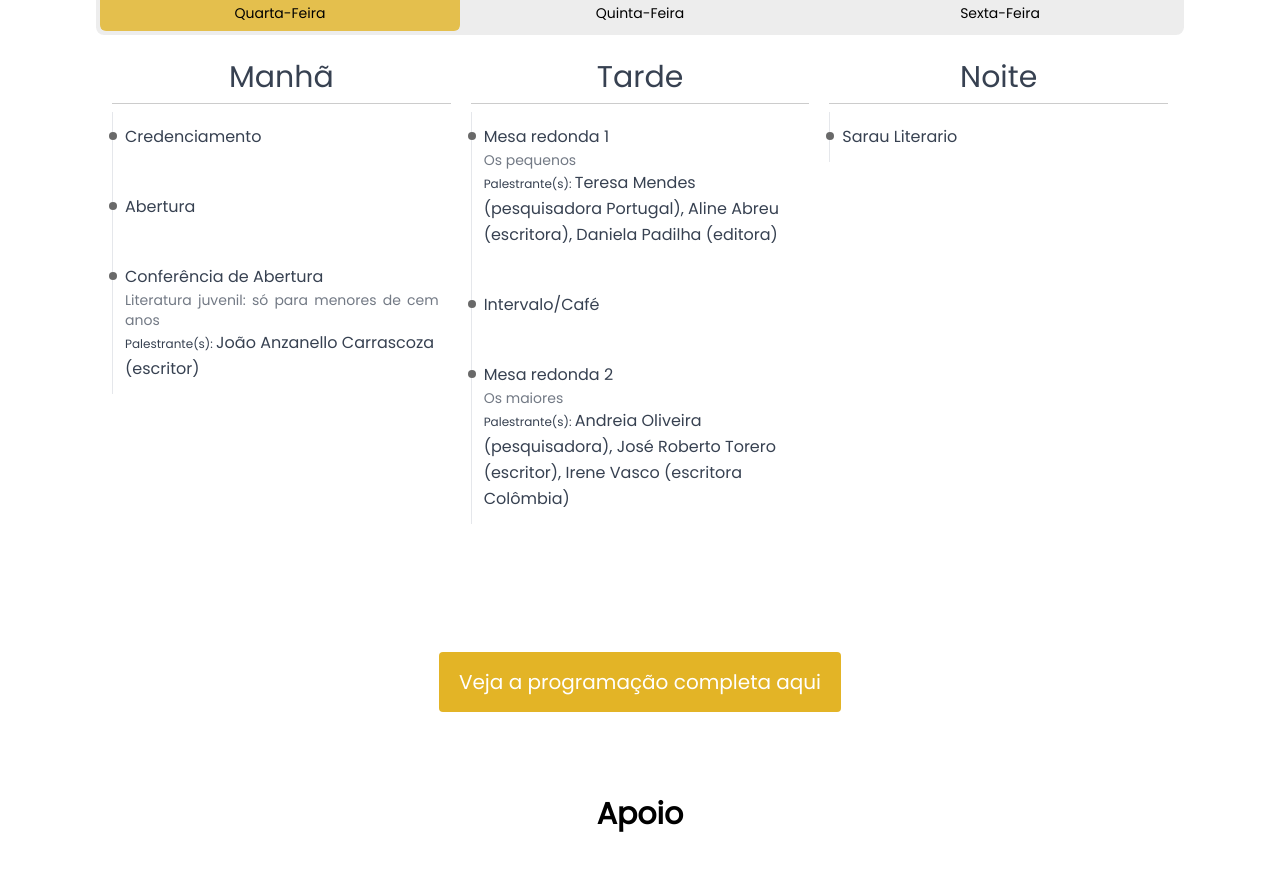
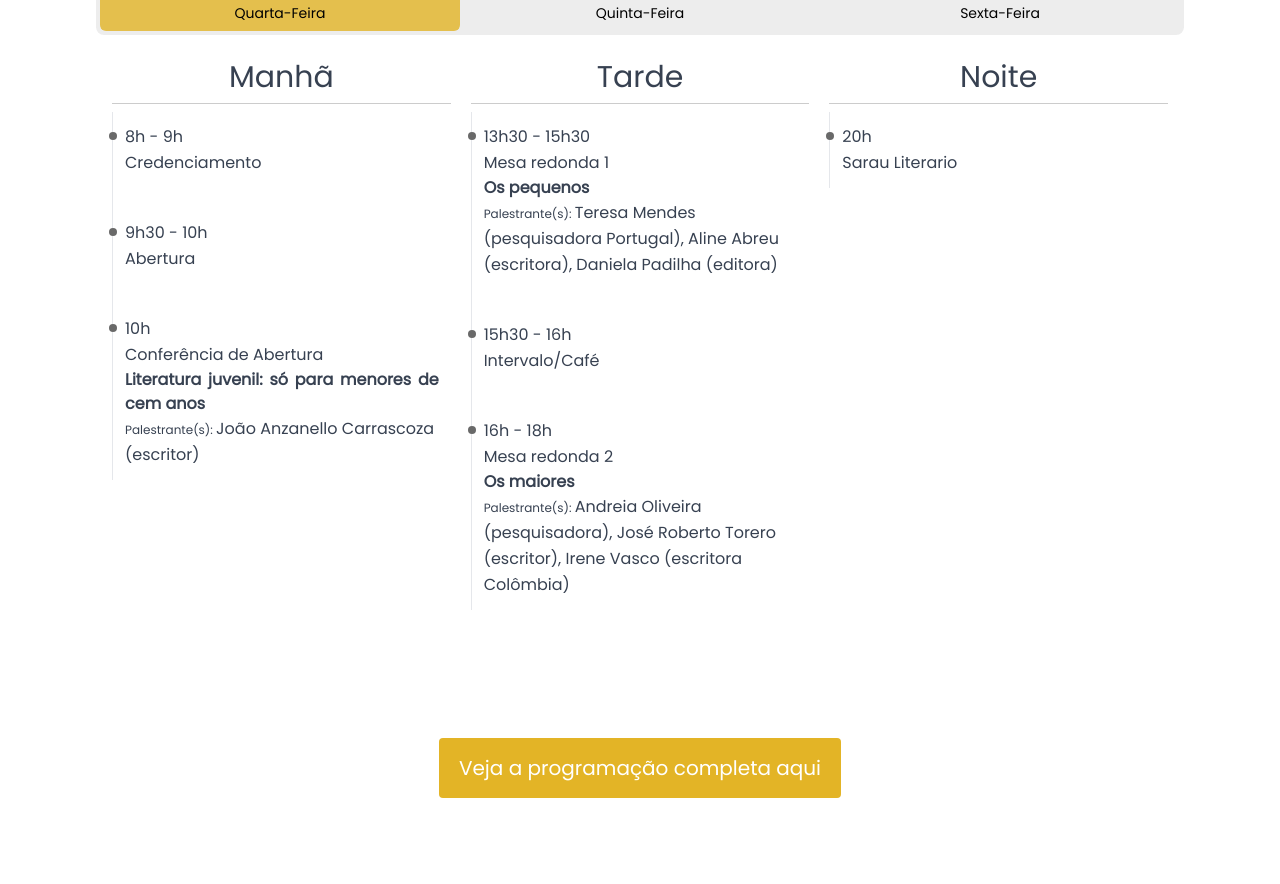
Before and after one commit to hidekinakata/CILIJ-2023, a React (Vite) app: page /#/ in a window 1280 px wide. Shown: the part 2767-3651 px from the top of the page. Built offline with nearby package versions, Linux system fonts and the light colour scheme.

Commit message:
add time to resumed schedule

```diff
--- a/src/components/Schedule/ResumedEventDayContainer.tsx
+++ b/src/components/Schedule/ResumedEventDayContainer.tsx
@@ -71,6 +71,8 @@ const PeriodContainer: React.FC<{
                 "absolute -left-1 top-5 h-2 w-2 rounded-full bg-truegray-400 "
               }
             ></div>
+
+            <span className={""}>{schedule.time} </span>
             <h1 className={""}>
               <HashLink
                 to={`/programacao/#${`${id}_${title}_${schedule.type_title}`.replaceAll(
@@ -82,7 +84,7 @@ const PeriodContainer: React.FC<{
               </HashLink>
             </h1>
             {schedule.title ? (
-              <h2 className={" text-sm opacity-70"}>{schedule.title}</h2>
+              <h2 className={" text-base font-black"}>{schedule.title}</h2>
             ) : null}
             {schedule.presenters ? (
               <div className={"text-left"}>
```
